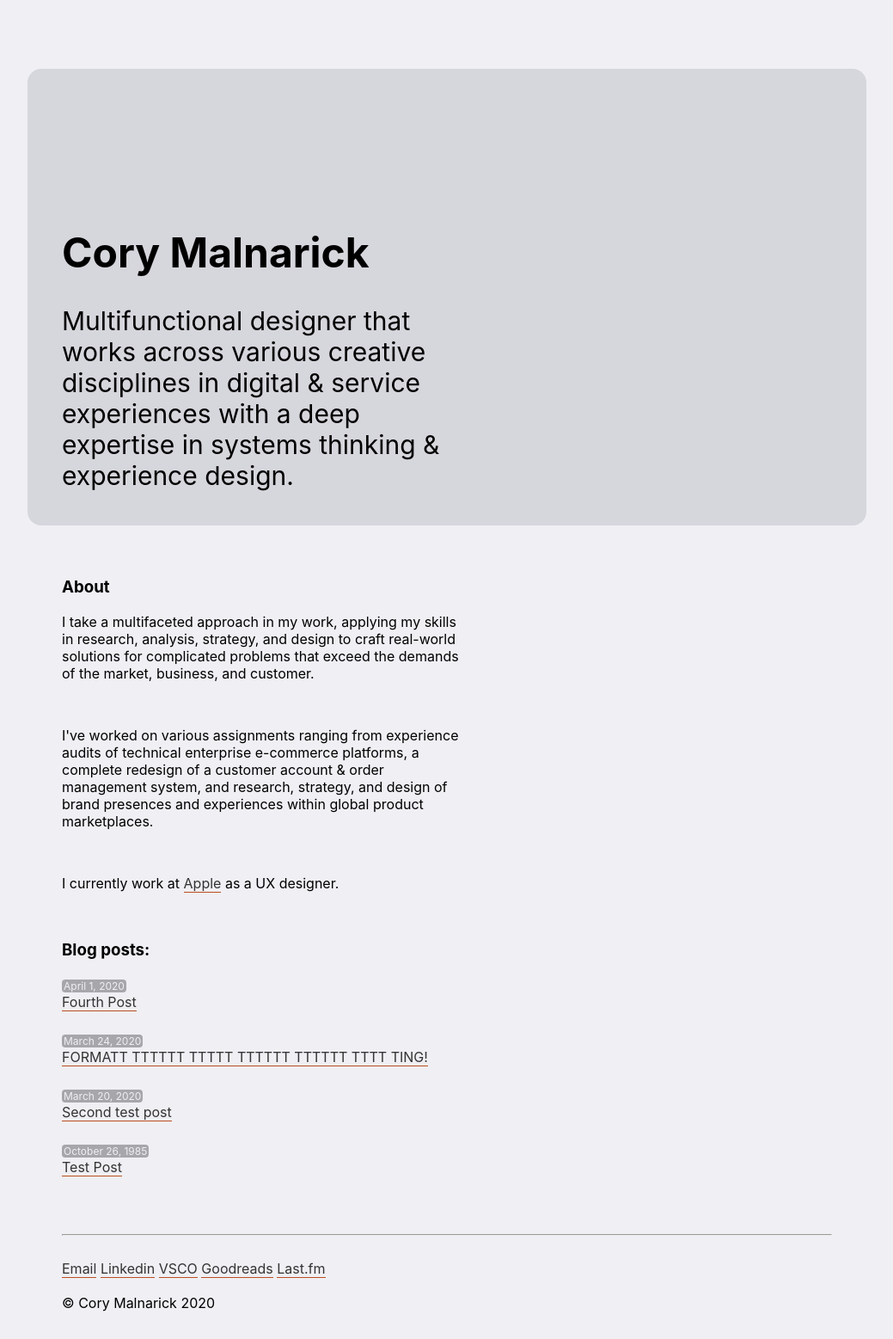
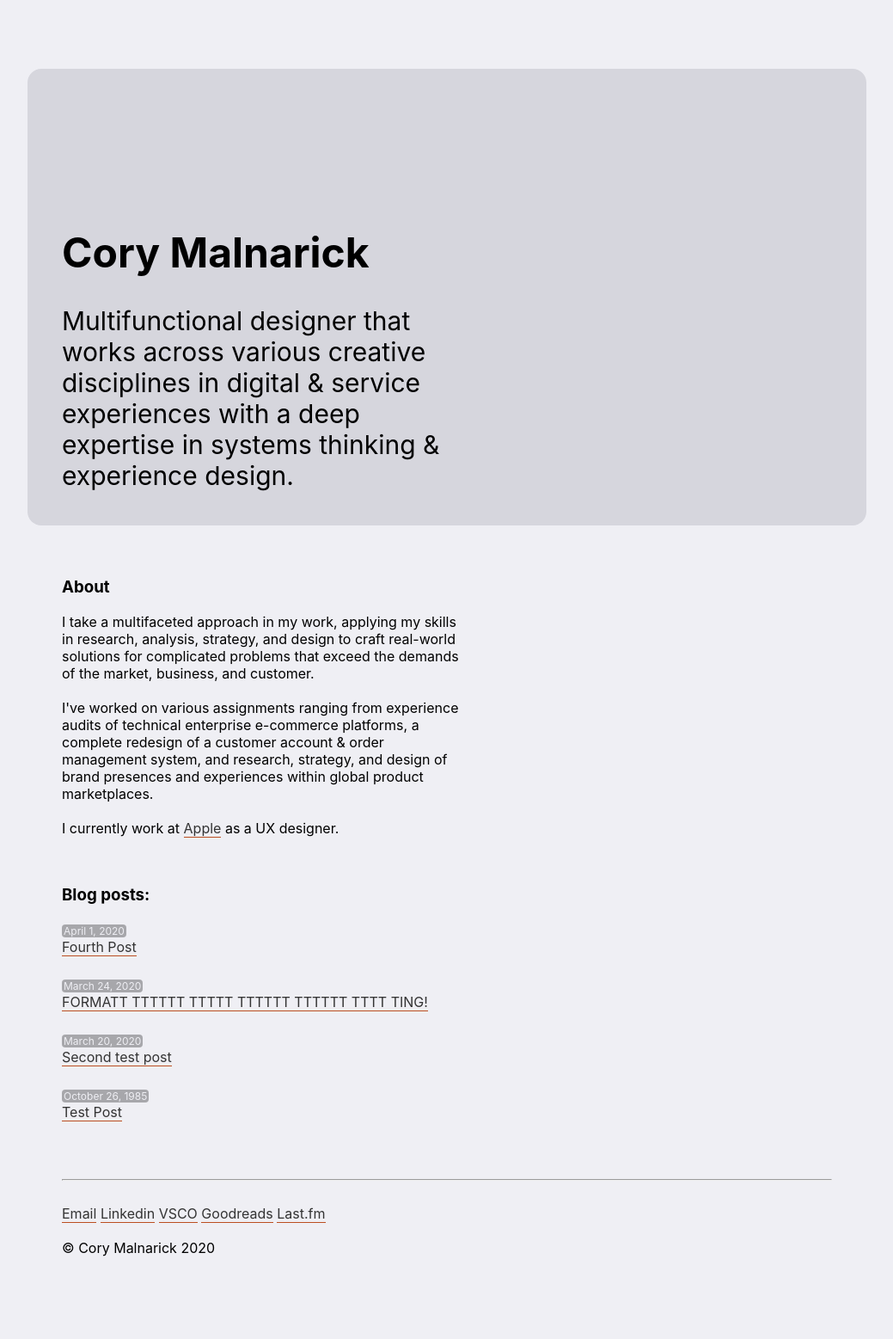
Before and after one commit to foundmonster/foundmonster.github.io, a Jekyll site: the page built from index.html, in a window 1280 px wide. Shown: the whole page at 86% size, without its empty margins (120-1159 px from the left). Built offline with Jekyll 4.4.1, drawn with Linux system fonts in a browser that asks for light colours; after the commit the page ends 1493 px from its top, so only the background shows below that.

Commit message:
adding margin-block-start and end to p-home

```diff
--- a/_sass/main.scss
+++ b/_sass/main.scss
@@ -35,7 +35,9 @@ main {
 }
 
 .p-home {
-	width: 52%;
+    width:52%;
+    margin-block-start: 0px;
+    margin-block-end: 0px;
 }
 
 .navspacing {
```
